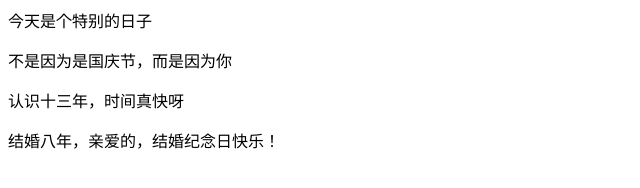
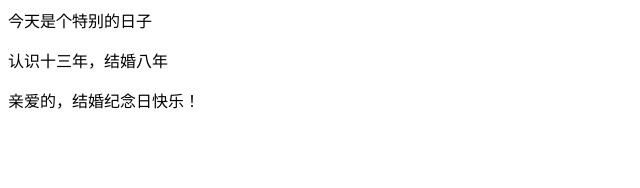
Before and after one commit to xjia520/xjia520.github.io, a plain HTML site: page index.html in a window 1280 px wide. Shown: the whole page, without its empty margins (0-640 px from the left). Drawn offline with Linux system fonts and the light colour scheme.

Commit message:
Update index.html

```diff
--- a/index.html
+++ b/index.html
@@ -1,4 +1,3 @@
 <p> 今天是个特别的日子 </p>
-<p> 不是因为是国庆节，而是因为你 </p>
-<p> 认识十三年，时间真快呀 </p>
-<p> 结婚八年，亲爱的，结婚纪念日快乐！ </p>
+<p> 认识十三年，结婚八年 </p>
+<p> 亲爱的，结婚纪念日快乐！ </p>
```
